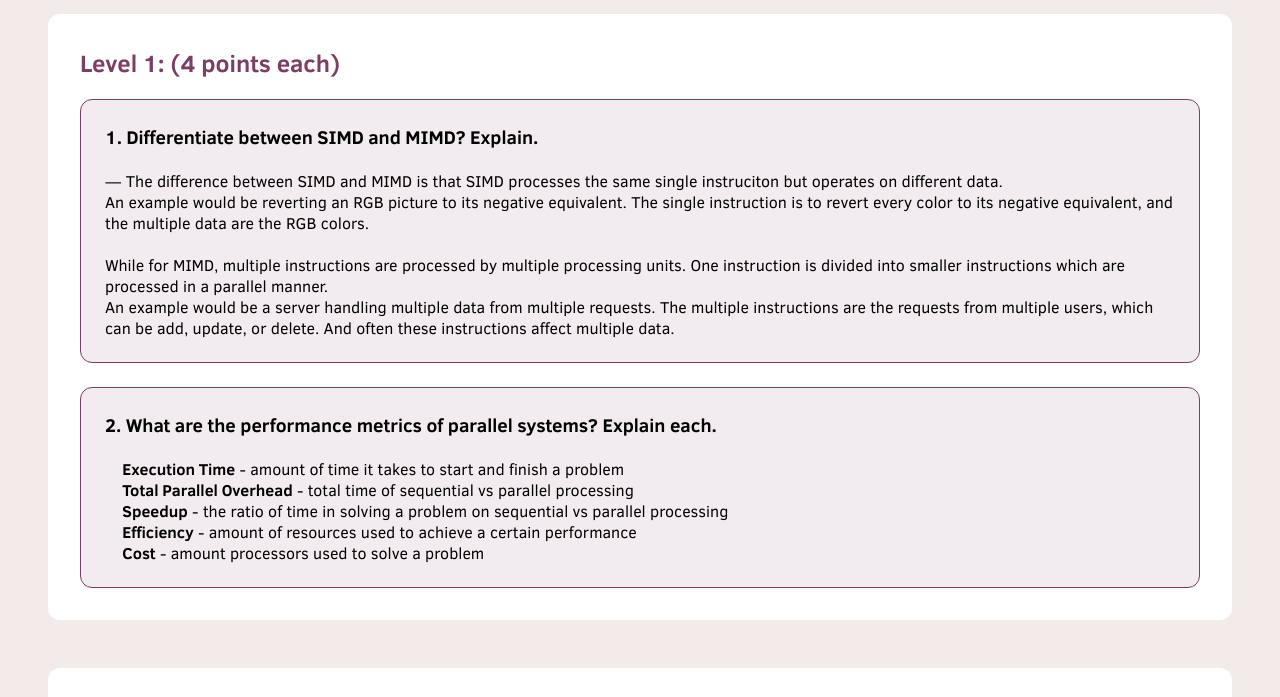
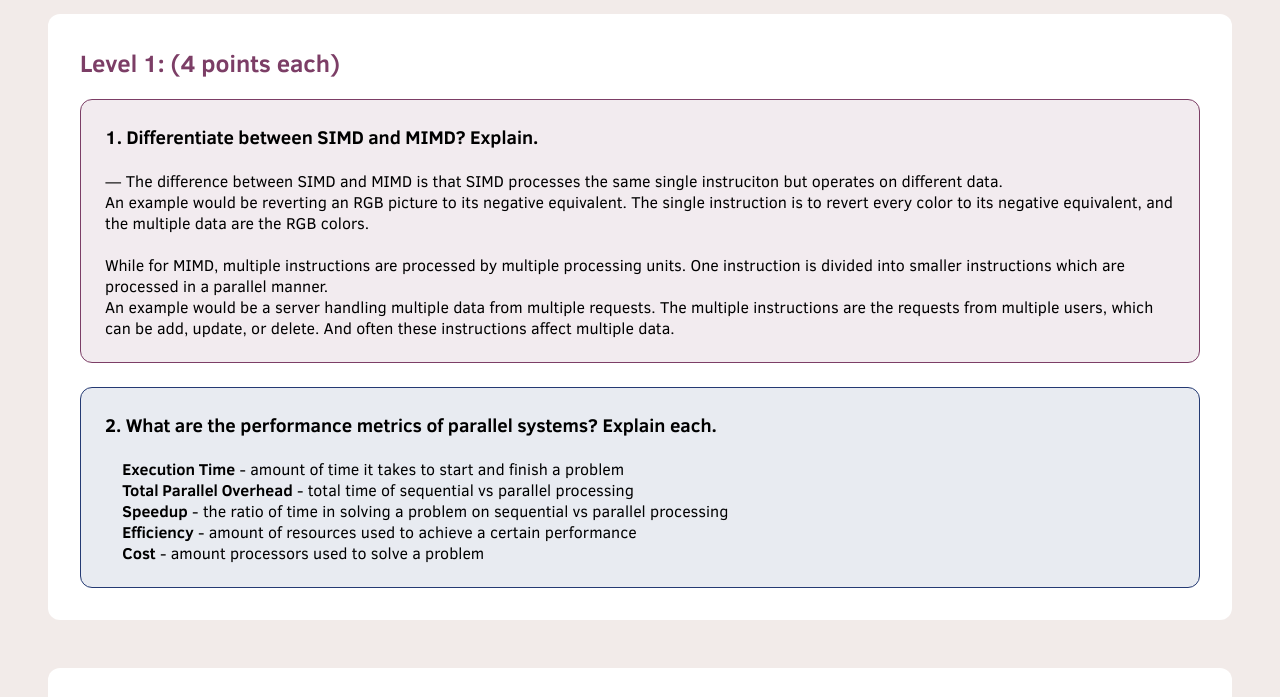
Before and after one commit to go-roii/GOPEZ_ROYJR_PARALLEL_EXAM, a plain HTML site: page index.html in a window 1280 px wide. Shown: the part 101-798 px from the top of the page. Drawn offline with Linux system fonts and the light colour scheme.

Commit message:
alternate group bg color

```diff
--- a/styles.css
+++ b/styles.css
@@ -58,6 +58,10 @@ h1 {
   border-radius: 12px;
   border: 1px solid #7C3E66;
 }
+.card .group:nth-child(odd) {
+  background-color: #243A731A;
+  border: 1px solid #243A73;
+}
 .card .group:not(:last-child) {
   margin-bottom: 24px;
 }
```
